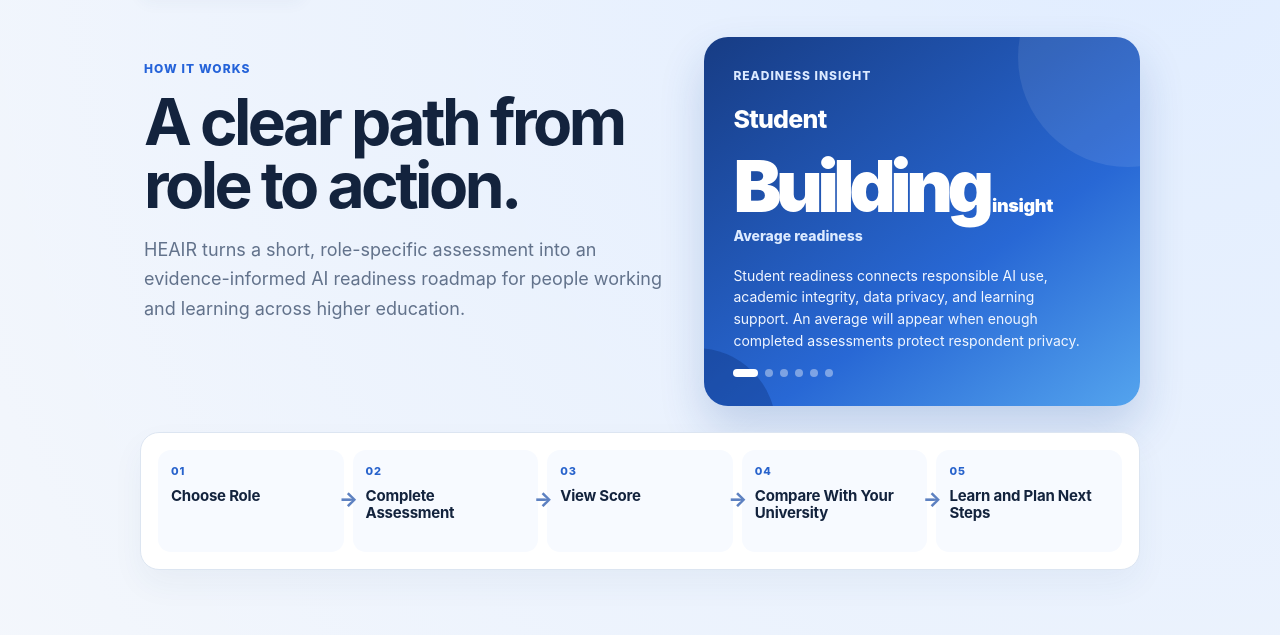
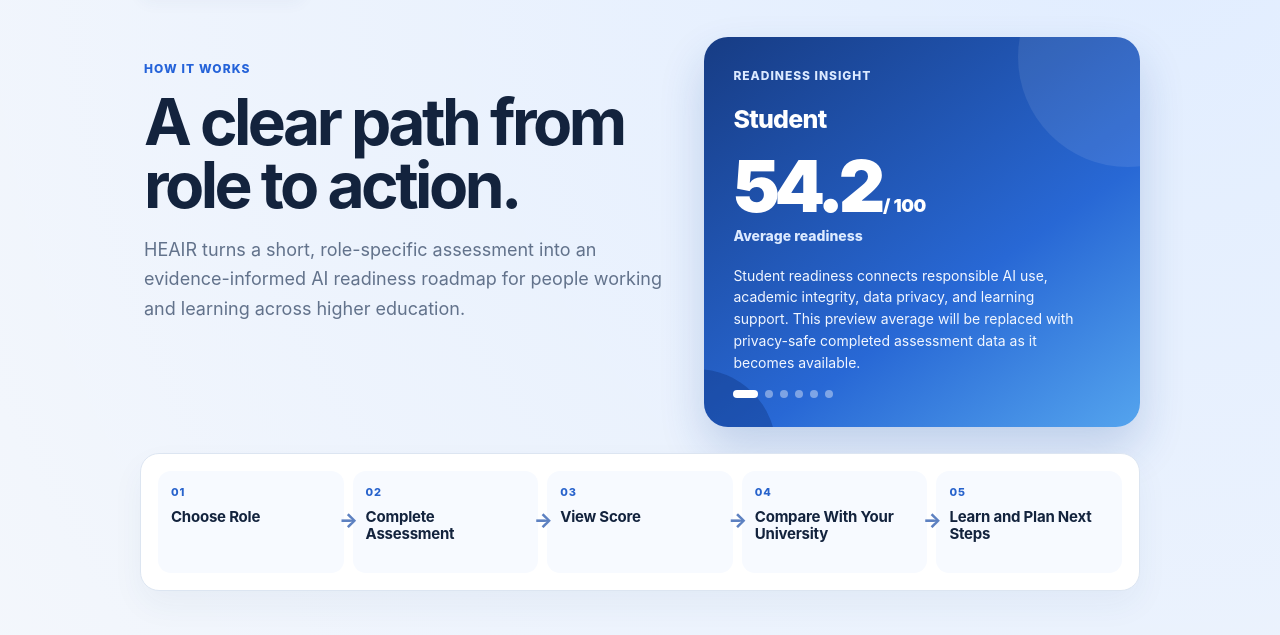
Before and after one commit to tanikellapratik23/heair-readiness-platform, a website: page docs/how-it-works.html in a window 1280 px wide. Shown: the part 74-709 px from the top of the page. Drawn offline with Linux system fonts and the light colour scheme; no server answers.

```diff
--- a/docs/how-it-works.html
+++ b/docs/how-it-works.html
@@ -25,8 +25,8 @@
         <aside class="hero-card" aria-live="polite">
           <p class="insight-label">READINESS INSIGHT</p>
           <div id="insightContent">
-            <div id="insightRole" class="insight-role">Readiness data</div>
-            <div id="insightValue" class="insight-value">Building<span> insight</span></div>
+            <div id="insightRole" class="insight-role">Student</div>
+            <div id="insightValue" class="insight-value">54.2<span> / 100</span></div>
             <div id="insightCaption" class="insight-caption">Average readiness</div>
             <p id="insightDescription" class="insight-description">Public readiness averages appear only when the privacy threshold for a stakeholder group is met.</p>
             <div id="insightDots" class="insight-dots" aria-label="Stakeholder readiness insights"></div>
@@ -92,22 +92,22 @@
     <script src="config.js"></script>
     <script>
       const roleInsights=[
-        {role:'student',label:'Student',description:'Student readiness connects responsible AI use, academic integrity, data privacy, and learning support.'},
-        {role:'faculty',label:'Faculty',description:'Faculty readiness connects responsible teaching practice, transparent expectations, and confident classroom use of AI.'},
-        {role:'executive_leadership',label:'Executive Leadership',description:'Executive Leadership readiness connects strategic direction, practical governance, and support for institution-wide AI progress.'},
-        {role:'administrative_staff',label:'Administrative Staff',description:'Administrative Staff readiness connects data stewardship, operational safeguards, and useful AI-supported workflows.'},
-        {role:'programming_staff',label:'Programming Staff',description:'Programming Staff readiness connects secure infrastructure, data stewardship, technical AI integration, and responsible operations.'},
-        {role:'finance_staff',label:'Finance Staff',description:'Finance Staff readiness connects cost stewardship, responsible procurement, secure financial data, and practical AI operations.'}
+        {role:'student',label:'Student',fallbackAverage:54.2,description:'Student readiness connects responsible AI use, academic integrity, data privacy, and learning support.'},
+        {role:'faculty',label:'Faculty',fallbackAverage:63.8,description:'Faculty readiness connects responsible teaching practice, transparent expectations, and confident classroom use of AI.'},
+        {role:'executive_leadership',label:'Executive Leadership',fallbackAverage:67.1,description:'Executive Leadership readiness connects strategic direction, practical governance, and support for institution-wide AI progress.'},
+        {role:'administrative_staff',label:'Administrative Staff',fallbackAverage:58.6,description:'Administrative Staff readiness connects data stewardship, operational safeguards, and useful AI-supported workflows.'},
+        {role:'programming_staff',label:'Programming Staff',fallbackAverage:65.4,description:'Programming Staff readiness connects secure infrastructure, data stewardship, technical AI integration, and responsible operations.'},
+        {role:'finance_staff',label:'Finance Staff',fallbackAverage:61.9,description:'Finance Staff readiness connects cost stewardship, responsible procurement, secure financial data, and practical AI operations.'}
       ];
       let insightIndex=0;
       const liveInsightAverages=new Map();
       function renderInsight(){
-        const insight=roleInsights[insightIndex],liveAverage=liveInsightAverages.get(insight.role),content=document.getElementById('insightContent');
+        const insight=roleInsights[insightIndex],liveAverage=liveInsightAverages.get(insight.role),average=liveAverage??insight.fallbackAverage,content=document.getElementById('insightContent');
         content.classList.remove('insight-changing');void content.offsetWidth;content.classList.add('insight-changing');
         document.getElementById('insightRole').textContent=insight.label;
-        document.getElementById('insightValue').innerHTML=liveAverage!==undefined?`${liveAverage.toFixed(1)}<span> / 100</span>`:'Building<span> insight</span>';
+        document.getElementById('insightValue').innerHTML=`${average.toFixed(1)}<span> / 100</span>`;
         document.getElementById('insightCaption').textContent='Average readiness';
-        document.getElementById('insightDescription').textContent=liveAverage!==undefined?`${insight.description} This score reflects privacy-safe completed ${insight.label} assessments.`:`${insight.description} An average will appear when enough completed assessments protect respondent privacy.`;
+        document.getElementById('insightDescription').textContent=liveAverage!==undefined?`${insight.description} This score reflects privacy-safe completed ${insight.label} assessments.`:`${insight.description} This preview average will be replaced with privacy-safe completed assessment data as it becomes available.`;
         document.getElementById('insightDots').innerHTML=roleInsights.map((item,position)=>`<button class="insight-dot ${position===insightIndex?'active':''}" aria-label="Show ${item.label} readiness" aria-pressed="${position===insightIndex}" onclick="setInsight(${position})"></button>`).join('');
       }
       function setInsight(position){insightIndex=position;renderInsight();}
```
Also changed, not shown: docs/index.html (+18 -0 lines).
